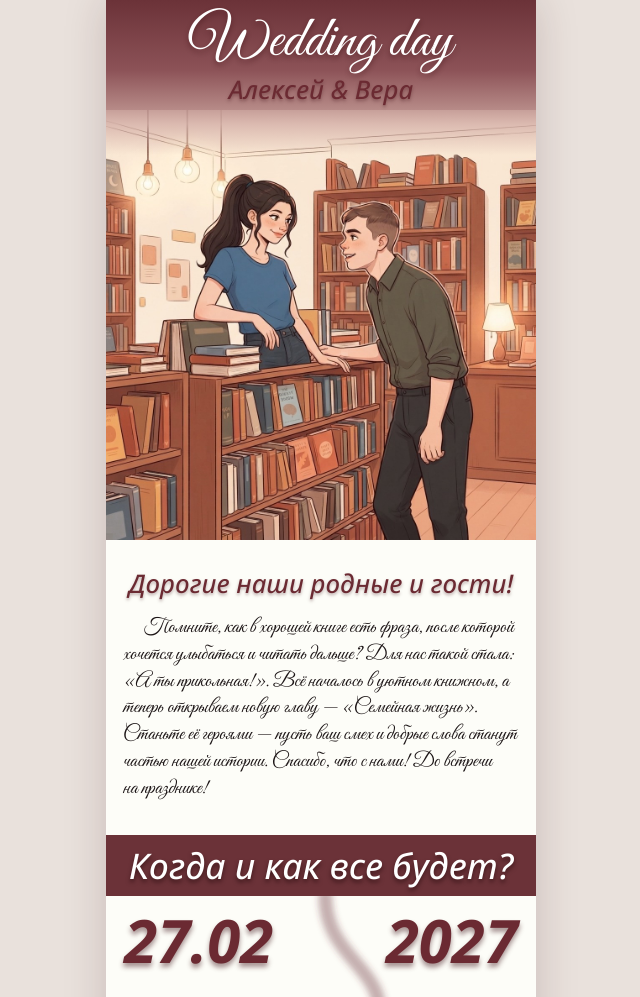
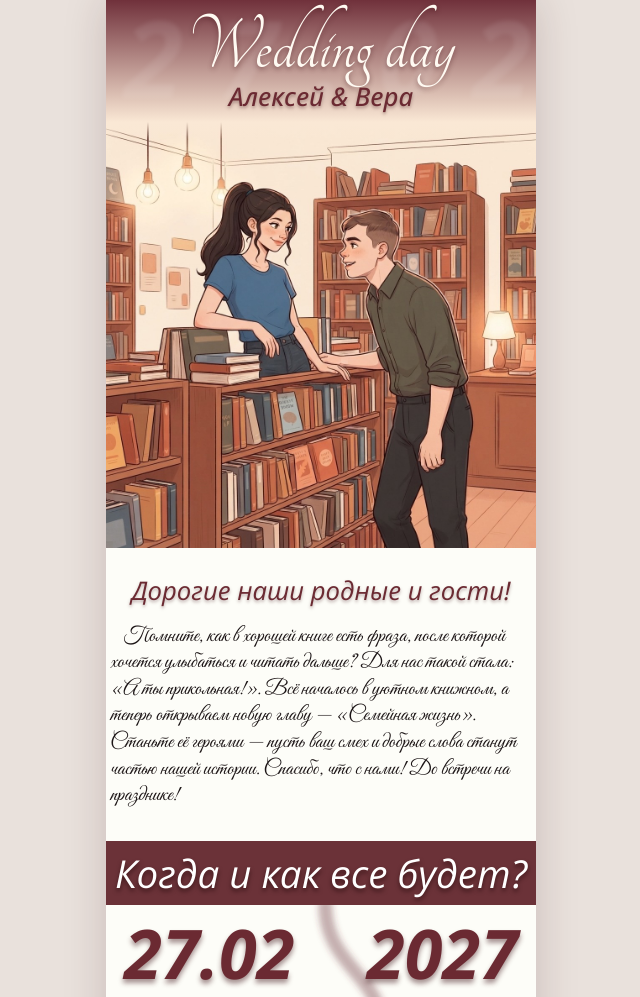
Before and after one commit to Ekkaddon/wedding, a plain HTML site: page index.html in a window 1280 px wide. Shown: the top 997 px of the page, without its empty margins (319-959 px from the left). Drawn offline with Linux system fonts and the light colour scheme.

Commit message:
Обложка, заголовки и текст по макету: шрифт Tangerine, дата за заголовком, переносы строк
Co-Authored-By: Claude Fable 5.2 <noreply@anthropic.com>

```diff
--- a/index.html
+++ b/index.html
@@ -13,13 +13,15 @@
 <meta property="og:type" content="website">
 <meta name="theme-color" content="#6b3238">
 <link rel="preload" href="fonts/great-vibes-cyrillic.woff2" as="font" type="font/woff2" crossorigin>
-<link rel="stylesheet" href="style.css">
+<link rel="preload" href="fonts/tangerine-latin.woff2" as="font" type="font/woff2" crossorigin>
+<link rel="stylesheet" href="style.css?v=2">
 </head>
 <body>
 <main class="page">
 
   <header class="hero">
     <div class="hero__top">
+      <span class="hero__date" aria-hidden="true">27.02</span>
       <p class="hero__title" lang="en">Wedding day</p>
       <h1 class="hero__names">Алексей &amp; Вера</h1>
     </div>
@@ -33,7 +35,7 @@
       и читать дальше? Для нас такой стала: «А&nbsp;ты прикольная!». Всё началось в уютном
       книжном, а теперь открываем новую главу&nbsp;— «Семейная жизнь». Станьте её
       героями&nbsp;— пусть ваш смех и добрые слова станут частью нашей истории. Спасибо, что
-      с&nbsp;нами! До встречи на&nbsp;празднике!</p>
+      с&nbsp;нами! До встречи на празднике!</p>
   </section>
 
   <section class="program">
@@ -95,7 +97,7 @@
 
   <section class="block block--light block--tight">
     <h2 class="heading heading--dark">Дресс-код</h2>
-    <p class="script">Если получится поддержать нашу цветовую гамму&nbsp;— будем безумно
+    <p class="script script--deep">Если получится поддержать нашу цветовую гамму&nbsp;— будем безумно
       благодарны! Это поможет создать ту самую атмосферу, о которой мы мечтали. Но главное,
       что вы будете рядом&nbsp;— это самое ценное!</p>
     <ul class="palette" aria-label="Цвета дресс-кода">
@@ -112,7 +114,7 @@
 
   <section class="block block--dark block--tight">
     <h2 class="heading">Пожелания</h2>
-    <p class="script">Пожалуйста, не дарите цветы&nbsp;— в нашей квартире для них нет места.</p>
+    <p class="script script--deep">Пожалуйста, не дарите цветы&nbsp;— в нашей квартире для них нет места.</p>
     <p class="script">Не хотим, чтобы вы ломали голову, что бы подарить&nbsp;— будем рады
       просто конвертику с&nbsp;денюжкой.</p>
   </section>
--- a/style.css
+++ b/style.css
@@ -8,6 +8,10 @@
   font-family: "Great Vibes"; font-style: normal; font-weight: 400; font-display: swap;
   src: url(fonts/great-vibes-latin.woff2) format("woff2");
   unicode-range: U+0000-00FF, U+0131, U+0152-0153, U+02BB-02BC, U+02C6, U+02DA, U+02DC, U+2000-206F, U+20AC, U+2122, U+2212;
+}
+@font-face {
+  font-family: "Tangerine"; font-style: normal; font-weight: 400; font-display: swap;
+  src: url(fonts/tangerine-latin.woff2) format("woff2");
 }
 @font-face {
   font-family: "Open Sans"; font-style: italic; font-weight: 400 700; font-display: swap;
@@ -27,6 +31,7 @@
   --wine-deep: #6b2a32;
   --paper: #fdfdf8;
   --ink: #1c1516;
+  --title: "Tangerine", "Great Vibes", "Snell Roundhand", cursive;
   --script: "Great Vibes", "Snell Roundhand", "Segoe Script", cursive;
   --sans: "Open Sans", "Segoe UI", Roboto, Arial, sans-serif;
 }
@@ -49,18 +54,27 @@ fieldset { border: 0; min-width: 0; }
 }
 
 /* Обложка */
-.hero { position: relative; background: var(--wine); }
+.hero { position: relative; background: #fae8d5; }
 .hero__top {
-  position: relative; z-index: 1; text-align: center;
-  padding: calc(var(--u) * 8) 0 calc(var(--u) * 46);
-  margin-bottom: calc(var(--u) * -42);
-  background: linear-gradient(#6b3238 0%, #8c5257 45%, rgba(214, 178, 170, .85) 80%, rgba(240, 215, 200, 0) 100%);
+  position: relative; z-index: 1; text-align: center; overflow: hidden;
+  height: calc(var(--u) * 130); padding-top: calc(var(--u) * 5.2);
+  margin-bottom: calc(var(--u) * -20);
+  background: linear-gradient(#70313b 0%, #fae8d5 calc(var(--u) * 114), rgba(250, 232, 213, 0) 100%);
+}
+/* Бледная дата за заголовком, как в макете. */
+.hero__date {
+  position: absolute; left: 0; right: 0; top: calc(var(--u) * 3.6);
+  font: italic 700 calc(var(--u) * 100) / 1 var(--sans); letter-spacing: calc(var(--u) * 33);
+  margin-right: calc(var(--u) * -46); white-space: nowrap;
+  color: rgb(255 255 255 / .09); filter: blur(calc(var(--u) * 2));
 }
 .hero__title {
-  font-family: var(--script); font-size: calc(var(--u) * 54); line-height: 1.15; color: #fff;
-  text-shadow: 0 calc(var(--u) * 3) calc(var(--u) * 5) rgb(60 15 20 / .45);
+  position: relative;
+  font-family: var(--title); font-size: calc(var(--u) * 77); line-height: 1; color: #fffaf2;
+  text-shadow: 0 calc(var(--u) * 2) calc(var(--u) * 5) rgb(60 15 20 / .45);
 }
 .hero__names {
+  position: relative; margin-top: calc(var(--u) * -5.7);
   font: italic 500 calc(var(--u) * 24) / 1.2 var(--sans); color: var(--wine-deep);
   text-shadow: 0 calc(var(--u) * 2) calc(var(--u) * 3) rgb(60 15 20 / .35);
 }
@@ -71,31 +85,37 @@ fieldset { border: 0; min-width: 0; }
 .block--light { background: var(--paper); }
 .block--dark { background: var(--wine); color: #fff; }
 .block--tight { padding-top: calc(var(--u) * 6); padding-bottom: calc(var(--u) * 26); }
-.block--join { padding-top: 0; }
 /* Кружевной узор под заголовком, как в макете. */
+.block--lace { padding-top: calc(var(--u) * 18); padding-bottom: calc(var(--u) * 8); }
 .block--lace::before {
-  content: ""; position: absolute; inset: 0 0 auto 0; height: calc(var(--u) * 78);
-  background: url(img/lace.png) center / calc(var(--u) * 560) auto repeat-x; opacity: .28;
+  content: ""; position: absolute; inset: 0 0 auto 0; height: calc(var(--u) * 70);
+  background: url(img/lace.png) center / calc(var(--u) * 560) auto repeat-x;
+  mix-blend-mode: multiply; opacity: .55;
 }
+.block--lace .heading { margin-bottom: calc(var(--u) * 16); }
+.block--lace.block--join { padding-bottom: calc(var(--u) * 30); }
 .block--lace > * { position: relative; }
 
 .heading {
-  font: italic 500 calc(var(--u) * 34) / 1.25 var(--sans); text-align: center; color: #fff;
+  font: italic 400 calc(var(--u) * 36) / 1.25 var(--sans); text-align: center; color: #fff;
   text-shadow: 0 calc(var(--u) * 3) calc(var(--u) * 4) rgb(30 5 8 / .55);
   margin-bottom: calc(var(--u) * 14);
 }
 .heading--dark { color: var(--wine-deep); text-shadow: 0 calc(var(--u) * 3) calc(var(--u) * 4) rgb(60 15 20 / .4); }
 .heading--small { font-size: calc(var(--u) * 24); color: var(--wine-deep); text-shadow: 0 calc(var(--u) * 2) calc(var(--u) * 3) rgb(60 15 20 / .35); }
 .heading--band {
-  background: var(--wine); margin: 0; padding: calc(var(--u) * 8) 0;
-  font-size: calc(var(--u) * 33); white-space: nowrap;
+  background: var(--wine); margin: 0; padding: calc(var(--u) * 7.5) 0;
+  white-space: nowrap;
 }
 
 .script {
-  font-family: var(--script); font-size: calc(var(--u) * 19); line-height: 1.32;
-  text-indent: calc(var(--u) * 20);
+  font-family: var(--script); font-size: calc(var(--u) * 19.6); line-height: 1.27;
+  text-indent: calc(var(--u) * 13);
 }
+/* В макете текст идёт почти от края до края, а фотографии и анкета стоят с полями. */
+.block > .script { margin-inline: calc(var(--u) * -12); }
 .script--plain { text-indent: 0; }
+.script--deep { text-indent: calc(var(--u) * 21); }
 .script--center { text-indent: 0; text-align: center; }
 
 /* Программа дня */
@@ -105,7 +125,7 @@ fieldset { border: 0; min-width: 0; }
 .program__date { position: relative; }
 .program__date time {
   display: flex; justify-content: space-between; padding: 0 calc(var(--u) * 17);
-  font: italic 700 calc(var(--u) * 56) / 1.3 var(--sans); color: var(--wine-deep);
+  font: italic 700 calc(var(--u) * 64) / 1.2 var(--sans); color: var(--wine-deep);
   text-shadow: 0 calc(var(--u) * 4) calc(var(--u) * 5) rgb(60 15 20 / .45);
 }
 .program__list { position: relative; margin-top: calc(var(--u) * 46); display: grid; row-gap: calc(var(--u) * 46); }
@@ -118,7 +138,8 @@ fieldset { border: 0; min-width: 0; }
 .program__event span { display: block; font-size: calc(var(--u) * 19); line-height: 1.25; }
 
 /* ЗАГС и ресторан */
-.place { display: grid; grid-template-columns: 184fr 167fr; column-gap: calc(var(--u) * 18); margin-top: calc(var(--u) * 20); }
+.place { display: grid; grid-template-columns: 184fr 167fr; column-gap: calc(var(--u) * 18); margin-top: calc(var(--u) * 17); }
+.block--join .place { margin-top: calc(var(--u) * 26); }
 .place img { width: 100%; object-fit: cover; box-shadow: 0 calc(var(--u) * 3) calc(var(--u) * 8) rgb(20 0 5 / .45); }
 .place__main { aspect-ratio: 184 / 230; height: 100%; }
 .place__side img { aspect-ratio: 167 / 118; margin-bottom: calc(var(--u) * 16); }
```
Also changed, not shown: fonts/tangerine-latin.woff2 (added), 1 other file.
